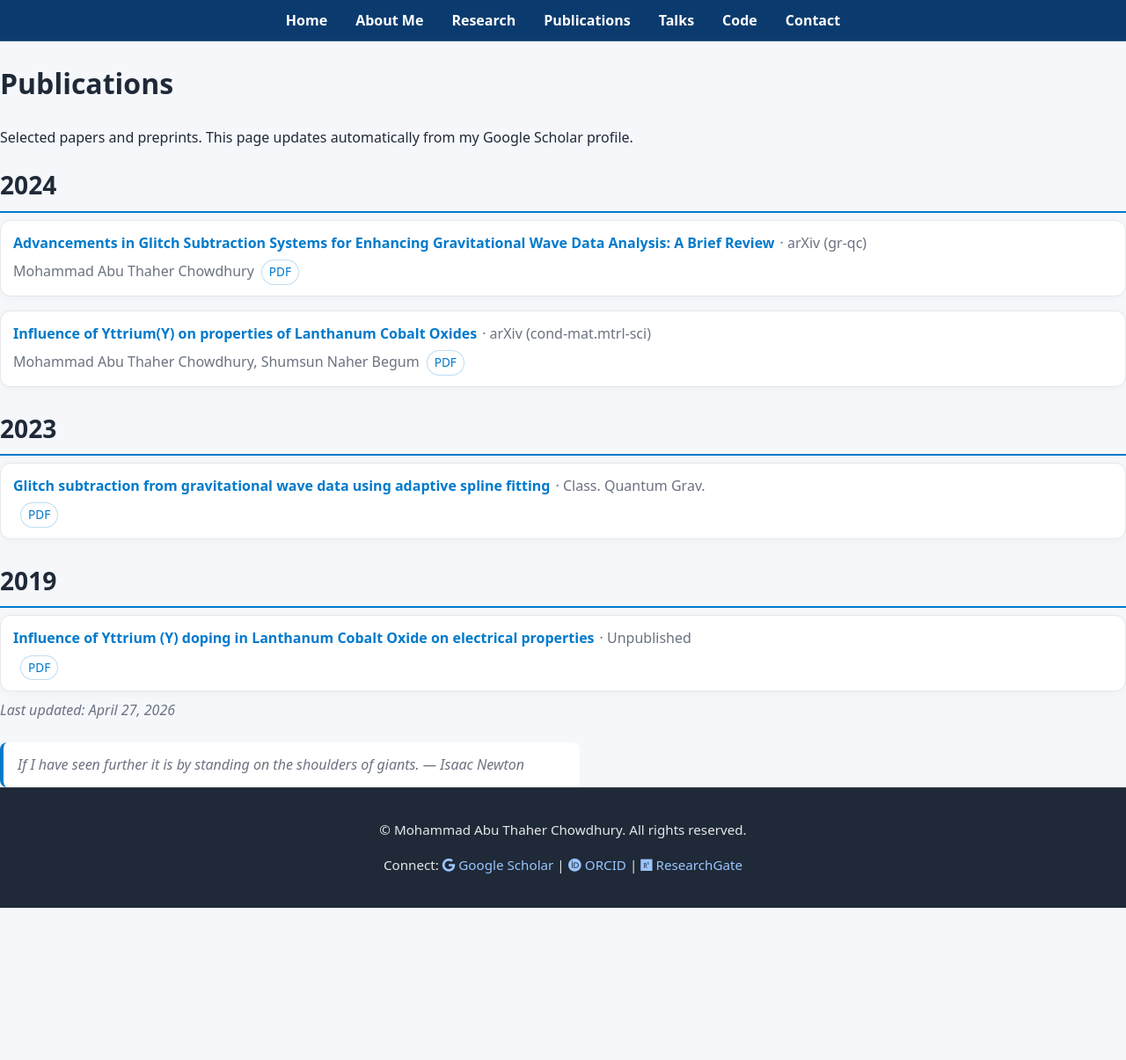
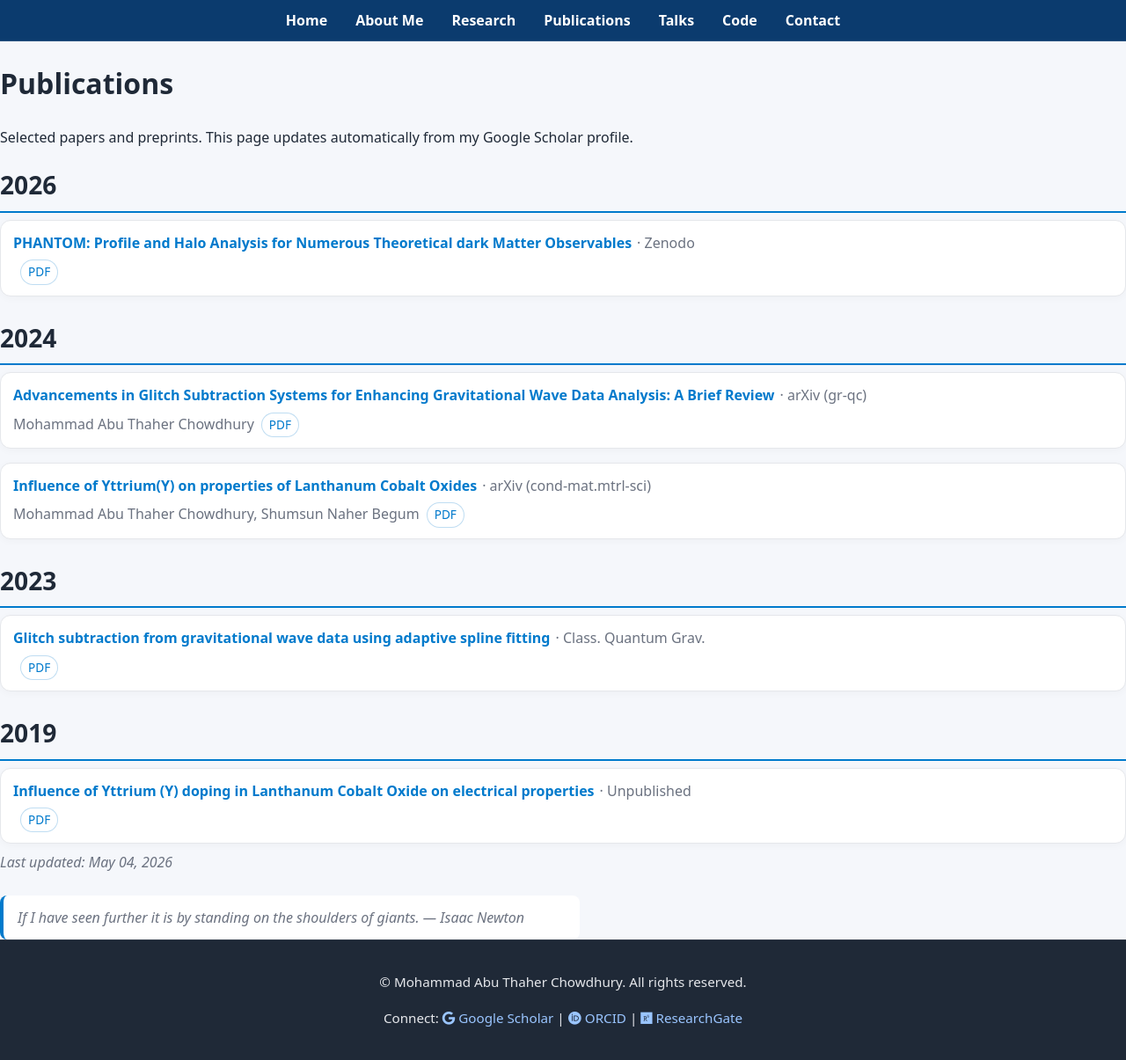
Before and after one commit to matc-thaher/website, a Jekyll site: the page built from publications.md, in a window 1280 px wide and 1205 px high. Shown: the whole window at 88% size. Built offline with Jekyll 4.4.1, drawn with Linux system fonts in a browser that asks for light colours.

Commit message:
chore: merged publications (Scholar + arXiv + ORCID + Crossref)

```diff
--- a/_data/scholar.json
+++ b/_data/scholar.json
@@ -1,6 +1,19 @@
 {
-  "updated": "2026-04-27T06:41:21.378789Z",
+  "updated": "2026-05-04T06:51:54.424225Z",
   "publications": [
+    {
+      "title": "PHANTOM: Profile and Halo Analysis for Numerous Theoretical dark Matter Observables",
+      "authors": "",
+      "year": 2026,
+      "venue": "Zenodo",
+      "url": "https://zenodo.org/doi/10.5281/zenodo.19700920",
+      "pdf_url": "",
+      "doi": "10.5281/ZENODO.19700920",
+      "citations": 0,
+      "source": [
+        "orcid"
+      ]
+    },
     {
       "title": "Influence of Yttrium(Y) on properties of Lanthanum Cobalt Oxides",
       "authors": "Mohammad Abu Thaher Chowdhury, Shumsun Naher Begum",
```
